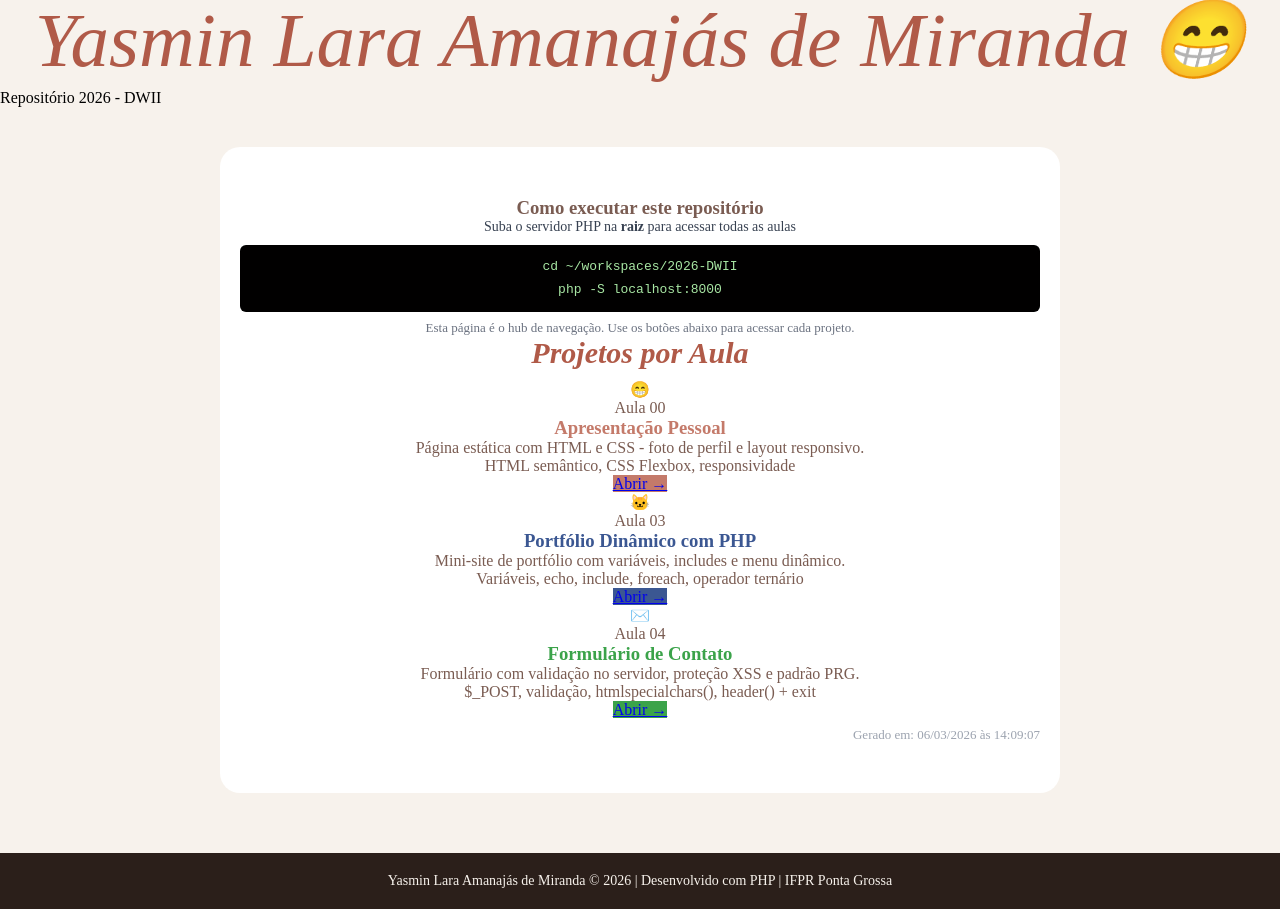
After one commit to yasmirandaa/2026-DWII, a PHP site: page / in a window 1280 px wide. The commit adds this page. Run offline with PHP 8.4, Linux system fonts and the light colour scheme.

Commit message:
refactor: hub na raiz, centraliza includes e css globais

```diff
--- a/01_php-intro/estilo.css
+++ b/includes/estilo.css
@@ -27,6 +27,7 @@ body {
         font-family: 'Cormorant Garamond', serif;
 }
 .container {
+        margin-top:0;
         font-family: 'Cormorant Garamond', serif;
         background-color: var(--white);
         border-radius: 20px;
@@ -35,6 +36,20 @@ body {
         max-width: 800px;
         margin: 40px auto;
         padding: 50px 20px;
+}
+.sla{
+        background: #010000;
+        color: #a8e6a3;
+        padding: 10px 16px;
+        border-radius: 6px;
+        margin-top: 10px;
+        font-family: 'Courier New', monospace;
+        font-size: 13px;
+        line-height: 1.8;
+}
+.box-info p {
+        font-size: 14px;
+        color: #374151;
 }
 .sobre {
         max-width: 800px;
--- /dev/null
+++ b/index.php
@@ -0,0 +1,96 @@
+<?php
+$nome = "Yasmin Lara Amanajás de Miranda";
+$subtitulo = "Repositório 2026 - DWII";
+
+$aulas=[
+    [
+        "numero" => "00",
+        "nome" => "Apresentação Pessoal",
+        "descricao" => "Página estática com HTML e CSS - foto de perfil e layout responsivo.",
+        "link" => "00_apresentacao/index.html",
+        "icone" => "😁",
+        "cor" => "#c47a6a",
+        "conceitos" => "HTML semântico, CSS Flexbox, responsividade",
+    ],
+    [
+        "numero" => "03",
+        "nome" => "Portfólio Dinâmico com PHP",
+        "descricao" => "Mini-site de portfólio com variáveis, includes e menu dinâmico.",
+        "link" => "01_php-intro/index.php",
+        "icone" => "🐱",
+        "cor" => "#3b5792",
+        "conceitos" => "Variáveis, echo, include, foreach, operador ternário",
+    ],
+    [
+        "numero" => "04",
+        "nome" => "Formulário de Contato",
+        "descricao" => "Formulário com validação no servidor, proteção XSS e padrão PRG.",
+        "link" => "02_formularios/contato.php",
+        "icone" => "✉️",
+        "cor" => "#3ba34a",
+        "conceitos" => '$_POST, validação, htmlspecialchars(), header() + exit',
+    ],
+];
+?>
+<!DOCTYPE html>
+<html lang="pt-br">
+<head>
+    <meta charset="UTF-8">
+    <meta name="viewport" content="width=device-width, initial-scale=1.0">
+    <title><?php echo htmlspecialchars($subtitulo); ?></title>
+    <link rel="stylesheet" href="includes/estilo.css">
+</head>
+<body>
+    <header>
+        <h1><?php echo htmlspecialchars($nome); ?> 😁 </h1>
+        <p><?php echo htmlspecialchars($subtitulo); ?></p>
+    </header>
+    <div class="container">
+        <div class="box-info">
+            <h3> Como executar este repositório</h3>
+            <p> Suba o servidor PHP na <strong>raiz</strong> para acessar todas as aulas </p>
+            <div class="sla">
+                cd ~/workspaces/2026-DWII<br>php -S localhost:8000
+            </div>
+            <p style="font-size: 13px; color: #6b7280; margin-top: 8px;">
+                Esta página é o hub de navegação. Use os botões abaixo para acessar cada projeto.
+            </p>
+        </div>
+        <h2 class="secao"> Projetos por Aula</h2>
+        <?php foreach ($aulas as $aula): ?>
+
+        <div class="card-aula"
+            style="border-left-color: <?php echo $aula['cor']; ?>; ">
+
+            <div class="icone"><?php echo $aula['icone']; ?></div>
+
+            <div class="conteudo">
+                <span class="badge">Aula <?php echo htmlspecialchars($aula['numero']); ?></span>
+                <h3 style="color: <?php echo $aula ['cor']; ?>; ">
+                    <?php echo htmlspecialchars($aula['nome']); ?>
+                </h3>
+                <p><?php echo htmlspecialchars($aula['descricao']); ?></p>
+                <span class="conceitos">
+                    <?php echo htmlspecialchars($aula['conceitos']); ?>
+                </span><br>
+                <a href="<?php echo htmlspecialchars($aula['link']); ?>"
+                    class="btn"
+                    style="background: <?php echo $aula['cor']; ?>; ">
+                    Abrir →
+                </a>
+            </div>
+        </div>
+        <?php endforeach; ?>
+        <p style="text-align: right; font-size: 13px; color: #9ca3af; margin-top: 8px;">
+            Gerado em: <?php echo date("d/m/Y \à\s H:i:s"); ?>
+        </p>
+    </div>
+
+    <footer>
+        <?php echo htmlspecialchars($nome); ?>
+        &copy; <?php echo date("Y"); ?>
+        | Desenvolvido com PHP | IFPR Ponta Grossa
+    </footer>
+
+</body>
+</html>
```
Also changed, not shown: 01_php-intro/includes/cabecalho.php (deleted, +0 -13 lines), 01_php-intro/includes/nav.php (deleted, +0 -20 lines), 01_php-intro/includes/rodape.php (deleted, +0 -14 lines), 01_php-intro/index.php (+4 -3 lines), includes/cabecalho.php (added, +12 -0 lines), includes/nav.php (added, +25 -0 lines), includes/rodape.php (added, +8 -0 lines).
